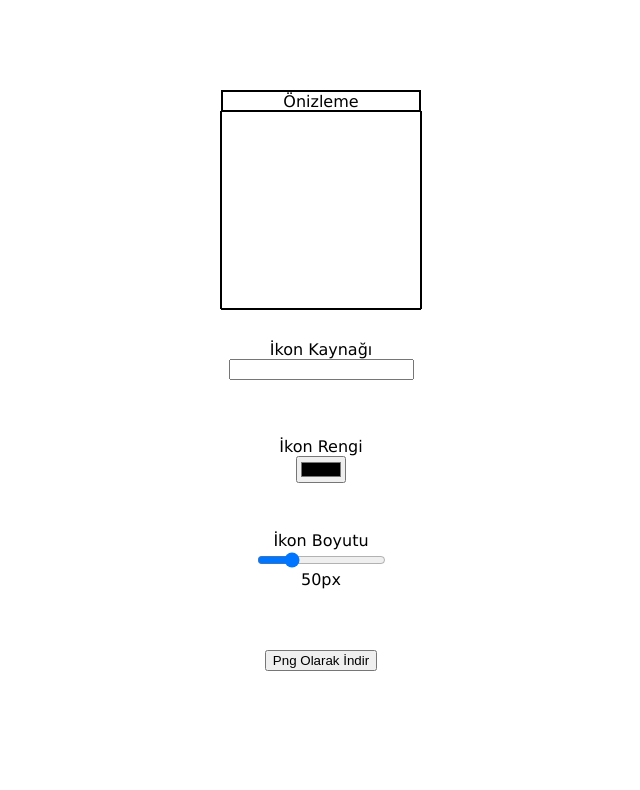
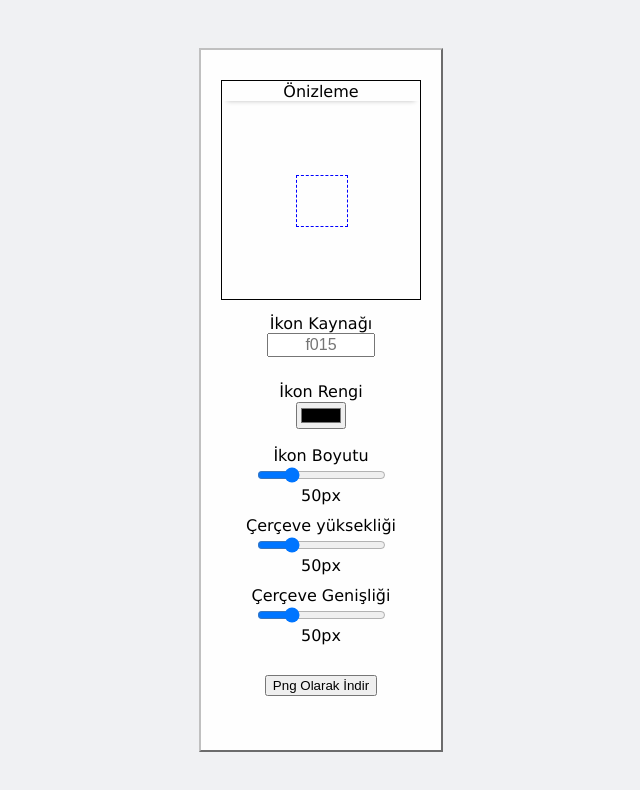
Before and after one commit to ahmettoguz/Save_Icon, a plain HTML site: page index.html in a window 1280 px wide. Shown: the whole page, without its empty margins (319-959 px from the left). Drawn offline with nearby package versions, Linux system fonts and the light colour scheme.

Commit message:
değişiklik öncesi

```diff
--- a/assets/css/style.css
+++ b/assets/css/style.css
@@ -10,21 +10,20 @@ body {
   display: flex;
   justify-content: center;
   align-items: center;
+  background-color: #f0f1f3;
 }
 
 #main {
-  padding: 50px;
+  min-height: 700px;
+  /* height: 100%;  */
+  padding: 30px 20px;
   box-sizing: border-box;
   flex-direction: column;
+  background-color: #fefefe;
+  border: 2px outset silver;
 }
 
-#main div {
-  box-sizing: border-box;
-  display: flex;
-  justify-content: center;
-  align-items: center;
-}
-
+#main div,
 #main span {
   box-sizing: border-box;
   display: flex;
@@ -35,8 +34,17 @@ body {
 #main > div {
   margin: 0 auto;
   flex-direction: column;
-  height: 100px;
-  width: 200px;
+  height: 70px;
+  /* border: 1px solid black; */
+}
+
+#main > div > span {
+  font-family: "Lucida Sans", "Lucida Sans Regular", "Lucida Grande" !important;
+  height: 20px;
+  width: 100%;
+  box-sizing: border-box;
+  font-family: FontAwesome;
+  /* border: 1px solid black; */
 }
 
 #main > .cavasContainer {
@@ -45,6 +53,7 @@ body {
   box-sizing: border-box;
   font-family: FontAwesome;
   border: 1px solid black;
+  display: block;
 }
 
 #main > .cavasContainer > span {
@@ -53,11 +62,21 @@ body {
   width: 100%;
   box-sizing: border-box;
   font-family: FontAwesome;
-  border: 1px solid black;
+  box-shadow: 0 5px 5px -5px silver;
 }
 
-#main > .cavasContainer > #canvas {
-  border: 1px solid black;
+#main > .cavasContainer > div {
+  /* border: 1px solid black; */
   height: 200px;
   width: 200px;
 }
+
+#main > .cavasContainer > div > #canvas {
+  border: 1px dashed blue;
+}
+
+#main > .sourceContainer > input {
+  font-size: 16px;
+  text-align: center;
+  width: 100px;
+}
--- a/assets/js/index.js
+++ b/assets/js/index.js
@@ -1,6 +1,22 @@
-let src = null;
-let color = null;
-let size = null;
+let src = "\uf015";
+let size = 50;
+let color = "black";
+
+let canvasHeight = 50;
+let canvasWidth = 50;
+
+$(function () {
+  // I need this because when I want to print icon to canvas it do not print in first time.
+  initilizeCanvas();
+});
+
+function initilizeCanvas() {
+  for (let i = 0; i < 100; i++) {
+    setTimeout(() => {
+      drawCanvas();
+    }, 1);
+  }
+}
 
 function findUniCode(name) {
   let testI = document.createElement("i");
@@ -16,39 +32,71 @@ function findUniCode(name) {
   return "\\u" + char.charCodeAt(1).toString(16);
 }
 
-function drawCanvas(code) {
+function drawCanvas() {
   let canvas = document.getElementById("canvas");
-  // canvas.width = 100;
-  // canvas.height = 100;
+  canvas.width = canvasWidth;
+  canvas.height = canvasHeight;
   let ctx = canvas.getContext("2d");
-  // ctx.clearRect(0, 0, 100, 100);
+  ctx.clearRect(0, 0, canvas.width, canvas.height);
 
   // ctx.textAlign = "center";
-  ctx.font = "48px FontAwesome";
+  ctx.font = size + "px FontAwesome";
+  ctx.fillStyle = color;
   // ctx.textBaseline = "middle";
 
-  // ctx.fillStyle = "white";
-  ctx.fillText(code, 20, 75);
+  ctx.fillText(src, 0, size);
 }
 
 function changeSource() {
   src = $("#main > div.sourceContainer > input").val();
-  console.log("source girildi:", src);
+
+  if (src.length == 4) {
+    src = String.fromCharCode(parseInt(src, 16));
+    drawCanvas(src);
+  }
 }
 
 function changeColor() {
   color = $("#main > div.colorContainer > input[type=color]").val();
-  console.log("color girildi:", color);
+  drawCanvas();
 }
 
 function changeSize() {
   size = $("#main > div.sizeContainer > input[type=range]").val();
-  console.log("size girildi", size);
+  // console.log("size girildi", size);
 
   //   update output
   $("#main > div.sizeContainer > span.result").html(`${size}px`);
+
+  drawCanvas();
+}
+
+function changeCanvasHeight() {
+  canvasHeight = $(
+    "#main > div.canvasHeightContainer > input[type=range]"
+  ).val();
+  // console.log("size girildi", size);
+
+  //   update output
+  $("#main > div.canvasHeightContainer > span.result").html(`${size}px`);
+
+  drawCanvas();
+}
+
+function changeCanvasWidth() {
+  canvasWidth = $("#main > div.canvasWidthContainer > input[type=range]").val();
+  // console.log("size girildi", size);
+
+  //   update output
+  $("#main > div.canvasWidthContainer > span.result").html(`${size}px`);
+
+  drawCanvas();
 }
 
 function downloadClick() {
-  console.log("download başladı");
+  let canvas = document.getElementById("canvas");
+  const a = document.createElement("a");
+  a.href = canvas.toDataURL();
+  a.download = "icon.png";
+  a.click();
 }
--- a/index.html
+++ b/index.html
@@ -27,12 +27,20 @@
     <div id="main">
       <div class="cavasContainer">
         <span>Önizleme</span>
-        <canvas id="canvas"></canvas>
+        <div>
+          <canvas id="canvas"></canvas>
+        </div>
       </div>
 
       <div class="sourceContainer">
         <span>İkon Kaynağı</span>
-        <input type="text" class="source" oninput="changeSource()" />
+        <input
+          type="text"
+          class="source"
+          oninput="changeSource()"
+          placeholder="f015"
+          maxlength="4"
+        />
       </div>
 
       <div class="colorContainer">
@@ -45,7 +53,31 @@
         <input
           type="range"
           oninput="changeSize()"
-          min="2"
+          min="1"
+          max="200"
+          value="50"
+        />
+        <span class="result">50px</span>
+      </div>
+
+      <div class="canvasHeightContainer">
+        <span>Çerçeve yüksekliği</span>
+        <input
+          type="range"
+          oninput="changeCanvasHeight()"
+          min="1"
+          max="200"
+          value="50"
+        />
+        <span class="result">50px</span>
+      </div>
+
+      <div class="canvasWidthContainer">
+        <span>Çerçeve Genişliği</span>
+        <input
+          type="range"
+          oninput="changeCanvasWidth()"
+          min="1"
           max="200"
           value="50"
         />
```
